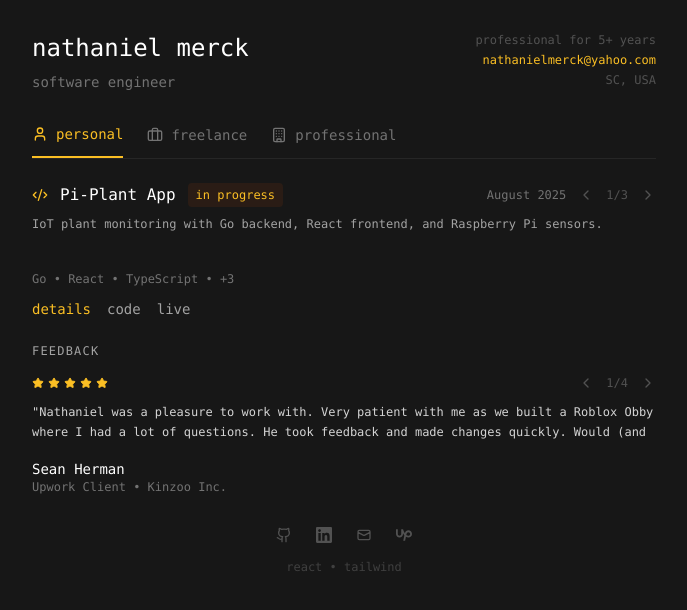
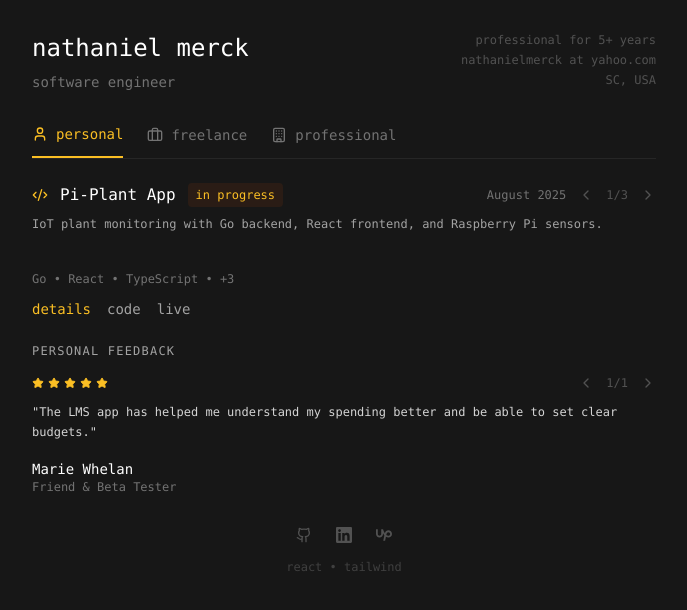
Before and after one commit to nmerck1/my-portfolio, a React (Vite) app: page / in a window 1280 px wide. Shown: the top 610 px of the page, without its empty margins (296-983 px from the left). Built offline with nearby package versions, Linux system fonts and the light colour scheme.

Commit message:
added new icon, more testimonial sections, and took away direct email to avoid spam bot scanners

```diff
--- a/index.html
+++ b/index.html
@@ -2,7 +2,7 @@
 <html lang="en">
   <head>
     <meta charset="UTF-8" />
-    <link rel="icon" type="image/svg+xml" href="/src/assets/NM_UpdatedColors.svg" />
+    <link rel="icon" type="image/svg+xml" href="/src/assets/nm (5).svg" />
     <meta name="viewport" content="width=device-width, initial-scale=1.0" />
     <title>Nathaniel Merck's Portfolio</title>
   </head>
--- a/src/App.tsx
+++ b/src/App.tsx
@@ -37,6 +37,7 @@ interface Testimonial {
   project: string;
   date: string;
   avatar?: string;
+  category: ProjectCategory;
 }
 
 const MinimalPortfolio = () => {
@@ -44,11 +45,14 @@ const MinimalPortfolio = () => {
   const [currentPersonalIndex, setCurrentPersonalIndex] = useState(0);
   const [currentFreelanceIndex, setCurrentFreelanceIndex] = useState(0);
   const [currentProfessionalIndex, setCurrentProfessionalIndex] = useState(0);
-  const [currentTestimonialIndex, setCurrentTestimonialIndex] = useState(0);
+  const [currentPersonalTestimonialIndex, setCurrentPersonalTestimonialIndex] = useState(0);
+  const [currentFreelanceTestimonialIndex, setCurrentFreelanceTestimonialIndex] = useState(0);
+  const [currentProfessionalTestimonialIndex, setCurrentProfessionalTestimonialIndex] = useState(0);
   const [selectedProject, setSelectedProject] = useState<Project | null>(null);
 
-  // Sample testimonials
+  // Categorized testimonials
   const testimonials: Testimonial[] = [
+    // Freelance testimonials
     {
       id: 1,
       name: "Sean Herman",
@@ -58,7 +62,8 @@ const MinimalPortfolio = () => {
       rating: 5,
       project: "Kinzoo Enchanted Trail - Roblox Game",
       date: "Oct 2024 - Feb 2025",
-      avatar: "/api/placeholder/60/60"
+      avatar: "/api/placeholder/60/60",
+      category: "freelance"
     },
     {
       id: 2,
@@ -68,7 +73,8 @@ const MinimalPortfolio = () => {
       rating: 5,
       project: "Whispering Pines - Roblox Game",
       date: "Jan 2024 - Present",
-      avatar: "/api/placeholder/60/60"
+      avatar: "/api/placeholder/60/60",
+      category: "freelance"
     },
     {
       id: 3,
@@ -79,7 +85,8 @@ const MinimalPortfolio = () => {
       rating: 5,
       project: "Laser Tag Hero - Roblox Game",
       date: "Aug 2024 - Jun 2025",
-      avatar: "/api/placeholder/60/60"
+      avatar: "/api/placeholder/60/60",
+      category: "freelance"
     },
     {
       id: 4,
@@ -90,8 +97,34 @@ const MinimalPortfolio = () => {
       rating: 5,
       project: "Danger Spring - Roblox Game",
       date: "Jan 2025 - Mar 2025",
-      avatar: "/api/placeholder/60/60"
-    }
+      avatar: "/api/placeholder/60/60",
+      category: "freelance"
+    },
+    // Personal testimonials (placeholders)
+    {
+      id: 5,
+      name: "Marie Whelan",
+      role: "Friend & Beta Tester",
+      content: "The LMS app has helped me understand my spending better and be able to set clear budgets.",
+      rating: 5,
+      project: "LMS App",
+      date: "Dec 2021",
+      avatar: "/api/placeholder/60/60",
+      category: "personal"
+    },
+    // Professional testimonials (placeholders)
+    {
+      id: 7,
+      name: "Michael Gardner",
+      role: "Principal Software Engineer",
+      company: "OnGen",
+      content: "Nathaniel is a great software engineer. He thinks outside the box when it counts and gets important tasks done in a timely manner. I can count on him to solve tough problems. I would recommend Nathaniel to any team he is a great resource.",
+      rating: 5,
+      project: "LIS, MyHealthPro, Outreach Portal",
+      date: "Jan 2023",
+      avatar: "/api/placeholder/60/60",
+      category: "professional"
+    },
   ];
 
   // All projects organized by category
@@ -134,9 +167,9 @@ const MinimalPortfolio = () => {
     },
     {
       id: 2,
-      title: "Life Management Web App",
+      title: "LMS App",
       description: "Full-stack personal finance tracker with budgeting and reporting.",
-      fullDescription: "A comprehensive personal finance management system built to help individuals track expenses, set budgets, and monitor their financial goals. Features secure user authentication, transaction categorization, and detailed reporting capabilities.",
+      fullDescription: "The Life Management System (LMS) is a comprehensive personal finance management system built to help individuals track expenses, set budgets, and monitor their financial goals. Features secure user authentication, transaction categorization, and detailed reporting capabilities.",
       date: "December 2021",
       dateISO: "2021-12-01",
       status: "Completed",
@@ -233,8 +266,35 @@ const MinimalPortfolio = () => {
         "Progressive difficulty parkour challenges",
         "Interactive environmental puzzles",
         "Hidden collectible system",
-        "In-game shop with virtual rewards",
-        "Child-safe multiplayer interactions"
+        "In-game shop with virtual rewards"
+      ]
+    },
+    // Professional Projects
+    {
+      id: 5,
+      title: "MyHealthPro",
+      description: "A web app for receiving COVID test kit results.",
+      fullDescription: "A web app for registering a test kit after purchase. Users can get their results within two days after sending in their test kit.",
+      date: "Feb 2022",
+      dateISO: "2022-02-01",
+      status: "Completed",
+      category: "professional",
+      type: "software",
+      technologies: ["C#", "Visual Studio", ".NET 6", "APIs", "MySQL"],
+      links: {
+        // roblox: "https://www.roblox.com/games/136071239388244/Kinzoo-Enchanted-Trail"
+      },
+      image: "/api/placeholder/400/200",
+      screenshots: ["/api/placeholder/800/400", "/api/placeholder/800/400", "/api/placeholder/800/400"],
+      challenges: [
+        "Created user-friendly forms and front-end",
+        "Getting the API responses to be quick"
+      ],
+      achievements: [
+        "Created user-friendly forms and front-end",
+      ],
+      keyFeatures: [
+        "Login, Register, Actions, View Results, etc."
       ]
     }
   ];
@@ -243,9 +303,17 @@ const MinimalPortfolio = () => {
     return allProjects.filter(project => project.category === category);
   };
 
+  const getTestimonialsByCategory = (category: ProjectCategory) => {
+    return testimonials.filter(testimonial => testimonial.category === category);
+  };
+
   const personalProjects = getProjectsByCategory('personal');
   const freelanceProjects = getProjectsByCategory('freelance');
   const professionalProjects = getProjectsByCategory('professional');
+
+  const personalTestimonials = getTestimonialsByCategory('personal');
+  const freelanceTestimonials = getTestimonialsByCategory('freelance');
+  const professionalTestimonials = getTestimonialsByCategory('professional');
 
   const nextProject = (category: ProjectCategory) => {
     const projects = getProjectsByCategory(category);
@@ -277,12 +345,34 @@ const MinimalPortfolio = () => {
     }
   };
 
-  const nextTestimonial = () => {
-    setCurrentTestimonialIndex((prev) => (prev + 1) % testimonials.length);
+  const nextTestimonial = (category: ProjectCategory) => {
+    const testimonials = getTestimonialsByCategory(category);
+    switch(category) {
+      case 'personal':
+        setCurrentPersonalTestimonialIndex((prev) => (prev + 1) % testimonials.length);
+        break;
+      case 'freelance':
+        setCurrentFreelanceTestimonialIndex((prev) => (prev + 1) % testimonials.length);
+        break;
+      case 'professional':
+        setCurrentProfessionalTestimonialIndex((prev) => (prev + 1) % testimonials.length);
+        break;
+    }
   };
 
-  const prevTestimonial = () => {
-    setCurrentTestimonialIndex((prev) => (prev - 1 + testimonials.length) % testimonials.length);
+  const prevTestimonial = (category: ProjectCategory) => {
+    const testimonials = getTestimonialsByCategory(category);
+    switch(category) {
+      case 'personal':
+        setCurrentPersonalTestimonialIndex((prev) => (prev - 1 + testimonials.length) % testimonials.length);
+        break;
+      case 'freelance':
+        setCurrentFreelanceTestimonialIndex((prev) => (prev - 1 + testimonials.length) % testimonials.length);
+        break;
+      case 'professional':
+        setCurrentProfessionalTestimonialIndex((prev) => (prev - 1 + testimonials.length) % testimonials.length);
+        break;
+    }
   };
 
   const renderStars = (rating: number) => {
@@ -436,7 +526,72 @@ const MinimalPortfolio = () => {
     );
   };
 
-  const currentTestimonial = testimonials[currentTestimonialIndex];
+  const renderTestimonialCarousel = (category: ProjectCategory) => {
+    const categoryTestimonials = getTestimonialsByCategory(category);
+    if (categoryTestimonials.length === 0) {
+      return (
+        <div className="text-neutral-500 text-sm italic text-center py-4">
+          No testimonials yet for {category} projects...
+        </div>
+      );
+    }
+
+    let currentIndex;
+    switch(category) {
+      case 'personal':
+        currentIndex = currentPersonalTestimonialIndex;
+        break;
+      case 'freelance':
+        currentIndex = currentFreelanceTestimonialIndex;
+        break;
+      case 'professional':
+        currentIndex = currentProfessionalTestimonialIndex;
+        break;
+    }
+
+    const currentTestimonial = categoryTestimonials[currentIndex];
+
+    return (
+      <div className="space-y-3">
+        <div className="flex items-center justify-between">
+          <div className="flex items-center gap-1">
+            {renderStars(currentTestimonial.rating)}
+          </div>
+          <div className="flex items-center gap-3">
+            <button
+              onClick={() => prevTestimonial(category)}
+              className="text-neutral-600 hover:text-amber-400 transition-colors"
+            >
+              <ChevronLeft className="w-4 h-4" />
+            </button>
+            <span className="text-neutral-600 text-xs">
+              {currentIndex + 1}/{categoryTestimonials.length}
+            </span>
+            <button
+              onClick={() => nextTestimonial(category)}
+              className="text-neutral-600 hover:text-amber-400 transition-colors"
+            >
+              <ChevronRight className="w-4 h-4" />
+            </button>
+          </div>
+        </div>
+
+        <div className="h-10 overflow-hidden">
+          <p className="text-neutral-300 leading-relaxed text-xs">
+            "{currentTestimonial.content}"
+          </p>
+        </div>
+
+        <div className="pt-1">
+          <p className="text-white text-sm">{currentTestimonial.name}</p>
+          <p className="text-neutral-500 text-xs">
+            {currentTestimonial.role}
+            {currentTestimonial.company && ` • ${currentTestimonial.company}`}
+          </p>
+        </div>
+      </div>
+    );
+  };
 
   return (
     <div className="min-h-screen bg-neutral-900 text-neutral-300 font-mono">
@@ -450,7 +605,7 @@ const MinimalPortfolio = () => {
             </div>
             <div className="text-right space-y-1 text-xs text-neutral-600">
               <p>professional for 5+ years</p>
-              <p><a href="mailto:nathanielmerck@yahoo.com" className="text-amber-400 hover:text-amber-300 transition-colors">nathanielmerck@yahoo.com</a></p>
+              <p>nathanielmerck at yahoo.com</p>
               <p>SC, USA </p>
             </div>
           </div>
@@ -511,48 +666,12 @@ const MinimalPortfolio = () => {
           )}
         </section>
 
-        {/* Testimonials */}
+        {/* Category-based Testimonials */}
         <section className="mb-8">
-          <h2 className="text-neutral-400 text-xs uppercase tracking-widest mb-4">feedback</h2>
-
-        <div className="space-y-3">
-          <div className="flex items-center justify-between">
-            <div className="flex items-center gap-1">
-              {renderStars(currentTestimonial.rating)}
-            </div>
-            <div className="flex items-center gap-3">
-              <button
-                onClick={prevTestimonial}
-                className="text-neutral-600 hover:text-amber-400 transition-colors"
-              >
-                <ChevronLeft className="w-4 h-4" />
-              </button>
-              <span className="text-neutral-600 text-xs">
-                {currentTestimonialIndex + 1}/{testimonials.length}
-              </span>
-              <button
-                onClick={nextTestimonial}
-                className="text-neutral-600 hover:text-amber-400 transition-colors"
-              >
-                <ChevronRight className="w-4 h-4" />
-              </button>
-            </div>
-          </div>
-
-          <div className="h-10 overflow-hidden">
-            <p className="text-neutral-300 leading-relaxed text-xs">
-              "{currentTestimonial.content}"
-            </p>
-          </div>
-
-          <div className="pt-1">
-            <p className="text-white text-sm">{currentTestimonial.name}</p>
-            <p className="text-neutral-500 text-xs">
-              {currentTestimonial.role}
-              {currentTestimonial.company && ` • ${currentTestimonial.company}`}
-            </p>
-          </div>
-        </div>
+          <h2 className="text-neutral-400 text-xs uppercase tracking-widest mb-4">
+            {activeTab} feedback
+          </h2>
+          {renderTestimonialCarousel(activeTab)}
         </section>
       </main>
 
@@ -569,7 +688,7 @@ const MinimalPortfolio = () => {
             <Github className="w-4 h-4" />
           </a>
           <a
-            href="https://linkedin.com/in/nathaniel-merck"
+            href="https://www.linkedin.com/in/nathaniel-merck-8145b5ab/"
             target="_blank"
             rel="noopener noreferrer"
             className="text-neutral-600 hover:text-amber-400 transition-colors"
@@ -579,17 +698,9 @@ const MinimalPortfolio = () => {
               <path d="M20.447 20.452h-3.554v-5.569c0-1.328-.027-3.037-1.852-3.037-1.853 0-2.136 1.445-2.136 2.939v5.667H9.351V9h3.414v1.561h.046c.477-.9 1.637-1.85 3.37-1.85 3.601 0 4.267 2.37 4.267 5.455v6.286zM5.337 7.433c-1.144 0-2.063-.926-2.063-2.065 0-1.138.92-2.063 2.063-2.063 1.14 0 2.064.925 2.064 2.063 0 1.139-.925 2.065-2.064 2.065zm1.782 13.019H3.555V9h3.564v11.452zM22.225 0H1.771C.792 0 0 .774 0 1.729v20.542C0 23.227.792 24 1.771 24h20.451C23.2 24 24 23.227 24 22.271V1.729C24 .774 23.2 0 22.222 0h.003z"/>
             </svg>
           </a>
+
           <a
-            href="mailto:nathanielmerck@yahoo.com"
-            className="text-neutral-600 hover:text-amber-400 transition-colors"
-            title="Email"
-          >
-            <svg className="w-4 h-4" fill="none" stroke="currentColor" viewBox="0 0 24 24">
-              <path strokeLinecap="round" strokeLinejoin="round" strokeWidth={2} d="M3 8l7.89 4.26a2 2 0 002.22 0L21 8M5 19h14a2 2 0 002-2V7a2 2 0 00-2-2H5a2 2 0 00-2 2v10a2 2 0 002 2z" />
-            </svg>
-          </a>
-          <a
-            href="https://www.upwork.com/freelancers/nathanielm13"
+            href="https://www.upwork.com/freelancers/~0160f990e9ef01cff0"
             target="_blank"
             rel="noopener noreferrer"
             className="text-neutral-600 hover:text-amber-400 transition-colors"
```
Also changed, not shown: src/assets/nm (5).svg (added).
